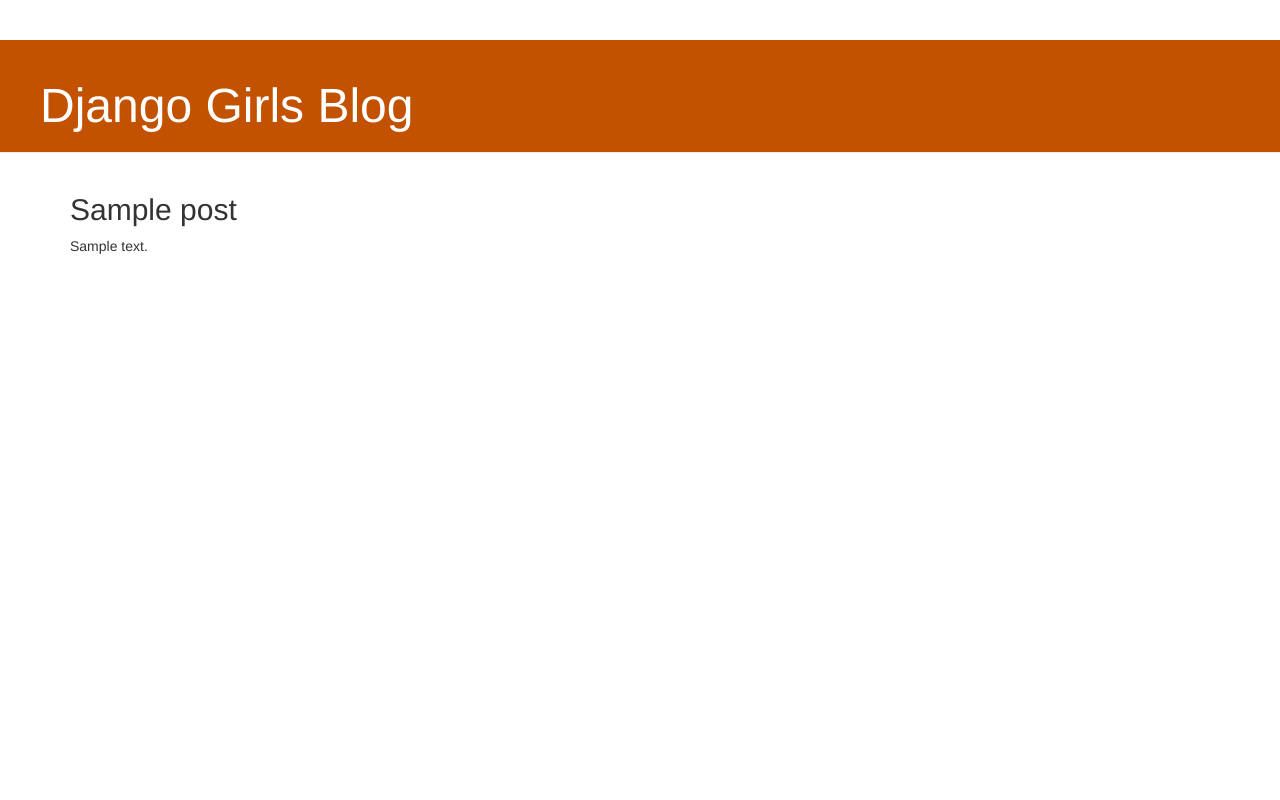
After one commit to Pneha1234/my-first-blog, a Django app: page /post/1/ in a window 1280 px wide. The commit adds this page. Run offline with Django 3.2, Linux system fonts and the light colour scheme; tables that the repository leaves empty hold one stand-in row (values such as "Sample post"); some libraries are stand-ins or nearby versions.

Commit message:
Added view and template for detailed blog post as well as CSS for the site.

```diff
--- /dev/null
+++ b/djangogirls/blog/static/css/blog.css
@@ -0,0 +1,46 @@
+.page-header {
+    background-color: #C25100;
+    margin-top: 0;
+    padding: 20px 20px 20px 40px;
+}
+
+.page-header h1, .page-header h1 a, .page-header h1 a:visited, .page-header h1 a:active {
+    color: #ffffff;
+    font-size: 36pt;
+    text-decoration: none;
+}
+
+.content {
+    margin-left: 40px;
+}
+
+h1, h2, h3, h4 {
+    font-family: 'Lobster', cursive;
+}
+
+.date {
+    color: #828282;
+}
+
+.save {
+    float: right;
+}
+
+.post-form textarea, .post-form input {
+    width: 100%;
+}
+
+.top-menu, .top-menu:hover, .top-menu:visited {
+    color: #ffffff;
+    float: right;
+    font-size: 26pt;
+    margin-right: 20px;
+}
+
+.post {
+    margin-bottom: 70px;
+}
+
+.post h2 a, .post h2 a:visited {
+    color: #000000;
+}
--- /dev/null
+++ b/djangogirls/blog/templates/blog/base.html
@@ -0,0 +1,23 @@
+{% load static %}
+<html>
+    <head>
+        <title>Django Girls blog</title>
+        <link rel="stylesheet" href="{% static 'css/blog.css' %}">
+        <link rel="stylesheet" href="//maxcdn.bootstrapcdn.com/bootstrap/3.2.0/css/bootstrap.min.css">
+        <link rel="stylesheet" href="//maxcdn.bootstrapcdn.com/bootstrap/3.2.0/css/bootstrap-theme.min.css">
+    </head>
+    <body>
+        <div class="page-header">
+            <h1><a href="/">Django Girls Blog</a></h1>
+        </div>
+        <div class="content container">
+    <div class="row">
+        <div class="col-md-8">
+            {% block content %}
+
+            {% endblock %}
+        </div>
+    </div>
+</div>
+    </body>
+</html>
--- /dev/null
+++ b/djangogirls/blog/templates/blog/post_detail.html
@@ -0,0 +1,13 @@
+{% extends 'blog/base.html' %}
+
+{% block content %}
+    <div class="post">
+        {% if post.published_date %}
+            <div class="date">
+                {{ post.created_data }}
+            </div>
+        {% endif %}
+        <h2>{{ post.title }}</h2>
+        <p>{{ post.text|linebreaksbr }}</p>
+    </div>
+{% endblock %}
--- a/djangogirls/blog/urls.py
+++ b/djangogirls/blog/urls.py
@@ -3,4 +3,5 @@
 
 urlpatterns = [
     path('', views.post_list, name='post_list'),
+    path('post/<int:pk>/', views.post_detail, name='post_detail'),
 ]
--- a/djangogirls/blog/views.py
+++ b/djangogirls/blog/views.py
@@ -1,7 +1,13 @@
 from django.shortcuts import render
 from django.utils import timezone
 from .models import Post
+from django.shortcuts import render, get_object_or_404
 
 def post_list(request):
 	posts = Post.objects.all()
 	return render(request, 'blog/post_list.html', {'posts': posts})
+
+
+def post_detail(request, pk):
+	post = get_object_or_404(Post, pk=pk)
+	return render(request, 'blog/post_detail.html', {'post': post})
```
Also changed, not shown: djangogirls/blog/templates/blog/post_list.html (+13 -16 lines).
